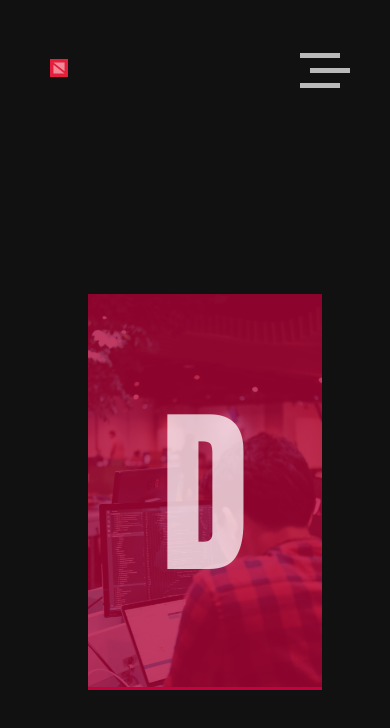
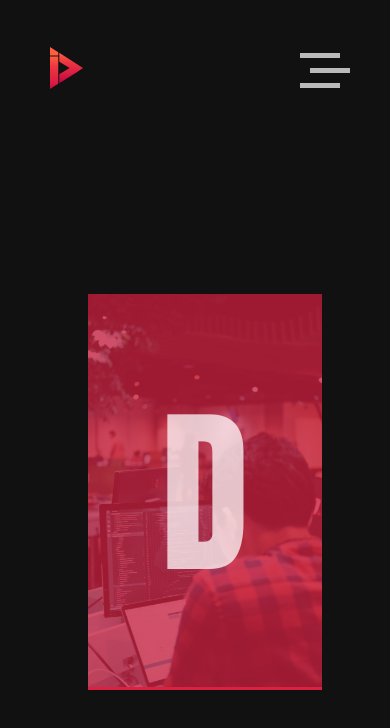
Before and after one commit to aimarandony/d4si-portafolio, a plain HTML site: page index.html in a window 390 px wide. Drawn offline with Linux system fonts and the light colour scheme.

Commit message:
new logo

```diff
--- a/index.html
+++ b/index.html
@@ -14,7 +14,7 @@
   <body>
     <nav id="nav">
       <div class="logo">
-        <img src="img/logo.svg" alt="Logo D4SI" />
+        <img src="img/logo02.svg" alt="Logo D4SI" />
       </div>
       <ul>
         <li>
--- a/style.css
+++ b/style.css
@@ -48,7 +48,7 @@ nav ul li a:hover + span {
 }
 nav ul li span {
   position: absolute;
-  background: #c3013b;
+  background: rgba(220, 32, 66, 0.664);
   width: 100%;
   height: 8px;
   top: 45%;
@@ -68,7 +68,7 @@ nav ul li span {
 
 .home .card {
   width: 18%;
-  background-color: #c3013b;
+  background-color: #DC2042;
   position: relative;
 }
 .home .card:hover > img {
@@ -166,8 +166,13 @@ nav ul li span {
   .home .card:not(.card-v) {
     display: none;
   }
+  nav .logo{
+    width: 80px;
+    transition: all .3s ease-out;
+  }
   nav.wrapper .logo {
     position: absolute;
+    width: 40px;
     z-index: 20;
   }
   nav.wrapper ul {
```
Also changed, not shown: img/logo02.svg (added).
